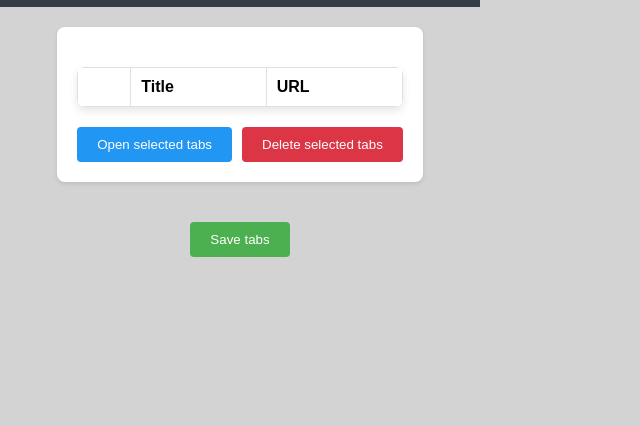
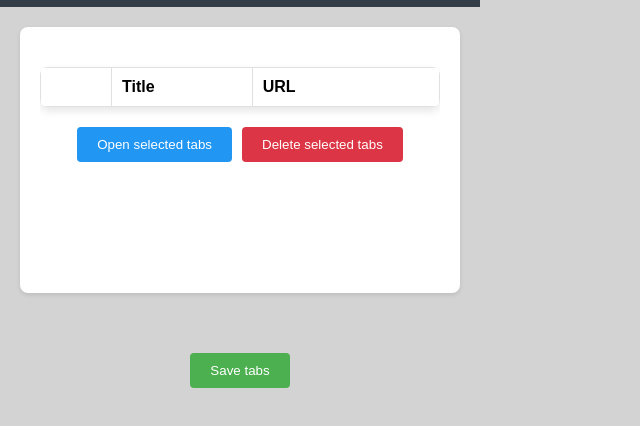
Before and after one commit to Manuel1471/saveTabs, a browser extension: page saveTabs.html in a window 1280 px wide. Shown: the part 92-518 px from the top of the page, without its empty margins (0-640 px from the left). Drawn offline with Linux system fonts and the light colour scheme.

Commit message:
we change the design of the table

```diff
--- a/popup.css
+++ b/popup.css
@@ -17,9 +17,13 @@ limitations under the License.
 
 .container{
   width: 30rem;
+  height: 500px; /* Altura fija para el contenedor */
   margin: 0px;
   font-family: Arial, Helvetica, sans-serif;
   background-color: lightgray;
+  display: flex;
+  flex-direction: column;
+  overflow: hidden; /* Evita scroll en el contenedor principal */
 }
 
 /* Estilizar la barra de desplazamiento */
@@ -52,6 +56,10 @@ limitations under the License.
 
 .header{
   padding: 10px;
+  position: sticky;
+  top: 0;
+  z-index: 2;
+  background-color: #333d47;
 }
 
 .header-black{
@@ -72,6 +80,11 @@ limitations under the License.
 
 .container-content{
   padding: 20px;
+  flex: 1;
+  overflow-y: auto; /* Permite scroll solo en el contenido */
+  overflow-x: hidden; /* Evita scroll horizontal */
+  display: flex;
+  flex-direction: column;
 }
 
 .tabs-table {
@@ -81,12 +94,32 @@ limitations under the License.
   box-shadow: 0 4px 8px rgba(0, 0, 0, 0.1);
   border-radius: 8px;
   overflow: hidden;
+  table-layout: fixed; /* Fuerza el ancho de las columnas */
 }
 
 .tabs-table th, .tabs-table td {
   border: 1px solid #e0e0e0;
   padding: 12px;
   text-align: left;
+  overflow: hidden;
+  text-overflow: ellipsis; /* Añade ... cuando el texto es muy largo */
+  white-space: nowrap; /* Evita que el texto se envuelva */
+}
+
+/* Ajustar el ancho de las columnas */
+.tabs-table th:nth-child(1),
+.tabs-table td:nth-child(1) {
+  width: 50px; /* Columna del checkbox */
+}
+
+.tabs-table th:nth-child(2),
+.tabs-table td:nth-child(2) {
+  width: 30%; /* Columna del título */
+}
+
+.tabs-table th:nth-child(3),
+.tabs-table td:nth-child(3) {
+  width: calc(70% - 50px); /* Columna de la URL */
 }
 
 .tabs-table th {
@@ -109,6 +142,9 @@ limitations under the License.
 
 .saved-tabs-container {
   margin-top: 30px;
+  height: 100%;
+  display: flex;
+  flex-direction: column;
 }
 
 .saved-tabs-container button {
@@ -132,8 +168,14 @@ limitations under the License.
   border-radius: 8px;
   padding: 20px;
   box-shadow: 0 2px 4px rgba(0,0,0,0.1);
+  flex: 1;
+  overflow-y: auto;
 }
 
+#table {
+  height: 100%;
+  overflow-y: auto;
+}
 
 .button_save{
   padding: 10px 20px; background-color: rgb(76, 175, 80); color: white; border: none; border-radius: 4px; cursor: pointer;
@@ -149,7 +191,11 @@ limitations under the License.
 }
 
 .button-container{
-  padding-bottom: 20px;
+  padding: 20px;
+  background-color: lightgray;
+  position: sticky;
+  bottom: 0;
+  z-index: 1;
 }
 
 .buttons-row {
```
